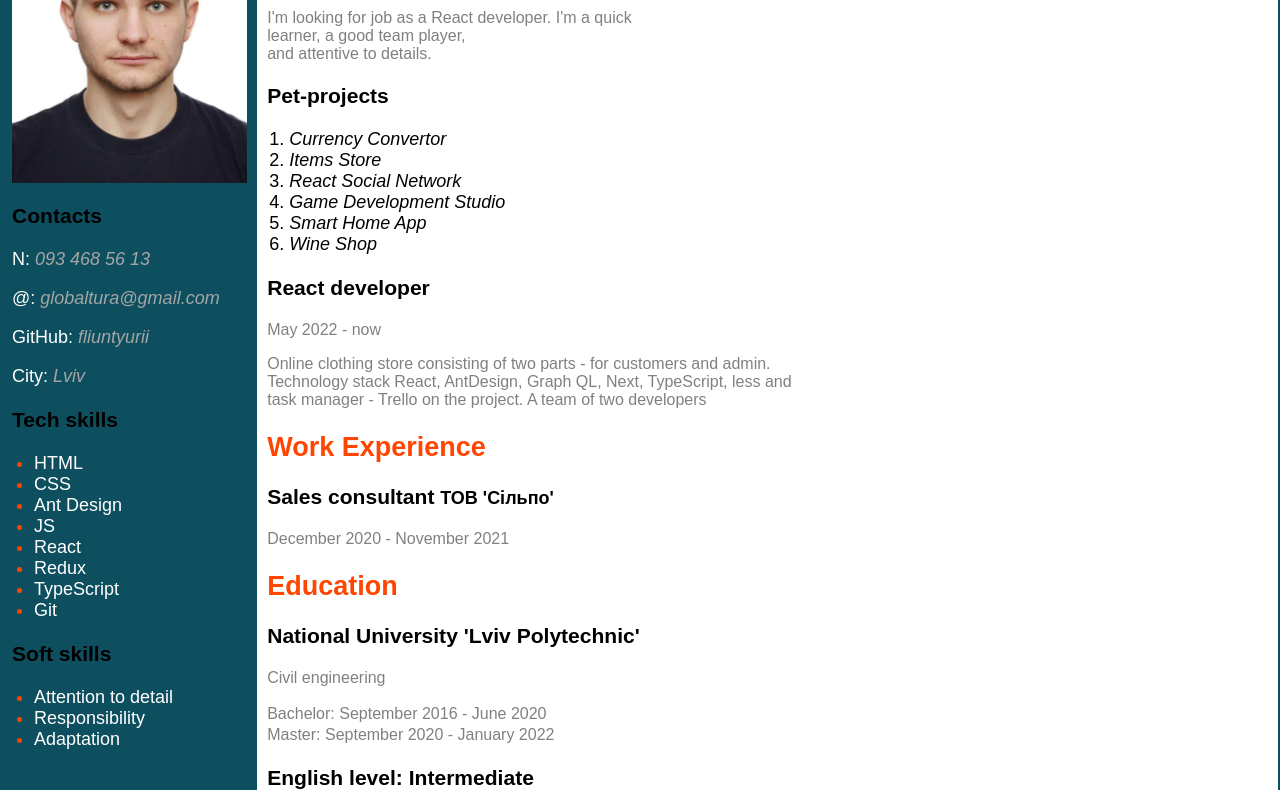
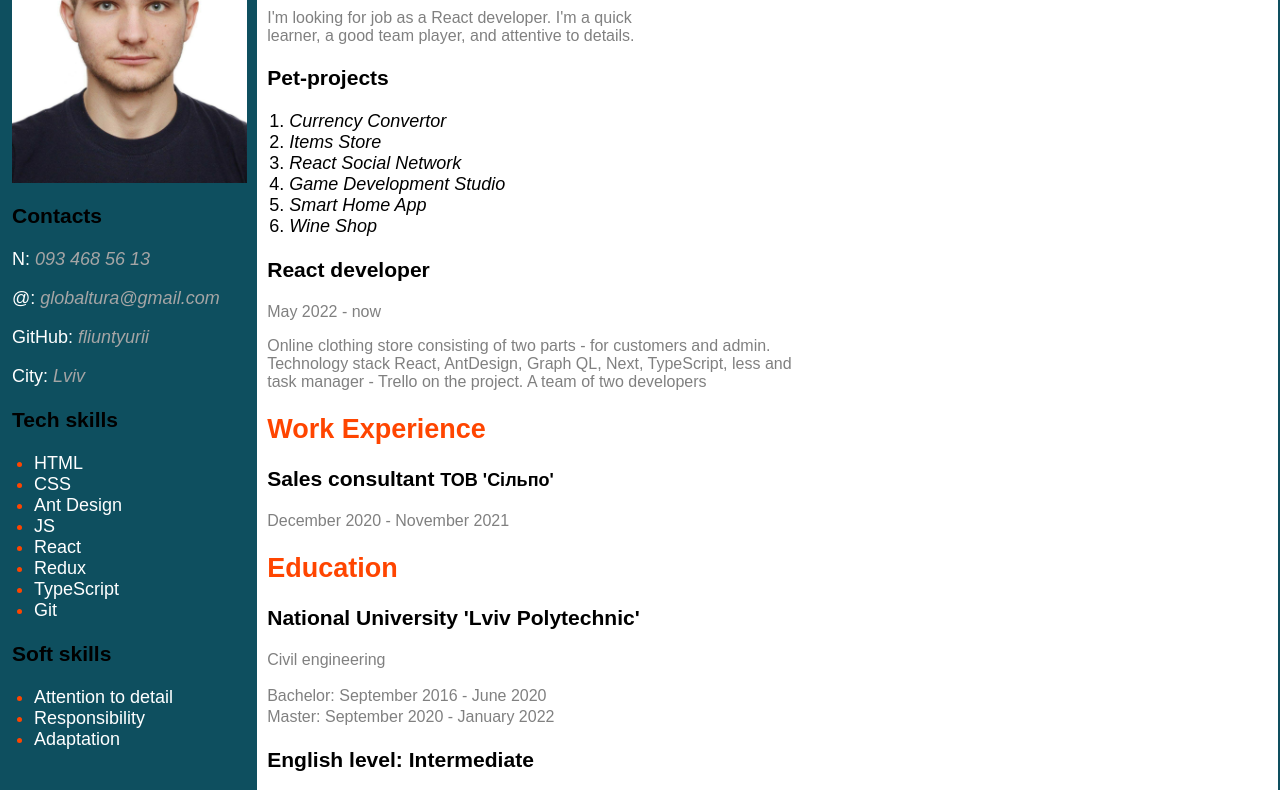
Before and after one commit to fliuntyurii/resume, a plain HTML site: page index.html in a window 1280 px wide. Shown: the part 127-917 px from the top of the page. Drawn offline with Linux system fonts and the light colour scheme.

Commit message:
Update index.html

```diff
--- a/index.html
+++ b/index.html
@@ -16,7 +16,7 @@
             <div class="about-me-section">
                 <p class="position">Front-End React Developer</p>
                 <h1 class="my-name">Yurii Fliunt</h1>
-                <p class="aboutMe">I'm looking for job as a React developer. I'm a quick learner, a good team player,</br>
+                <p class="aboutMe">I'm looking for job as a React developer. I'm a quick learner, a good team player,
                    and attentive to details.</p>
             </div>
 
```
